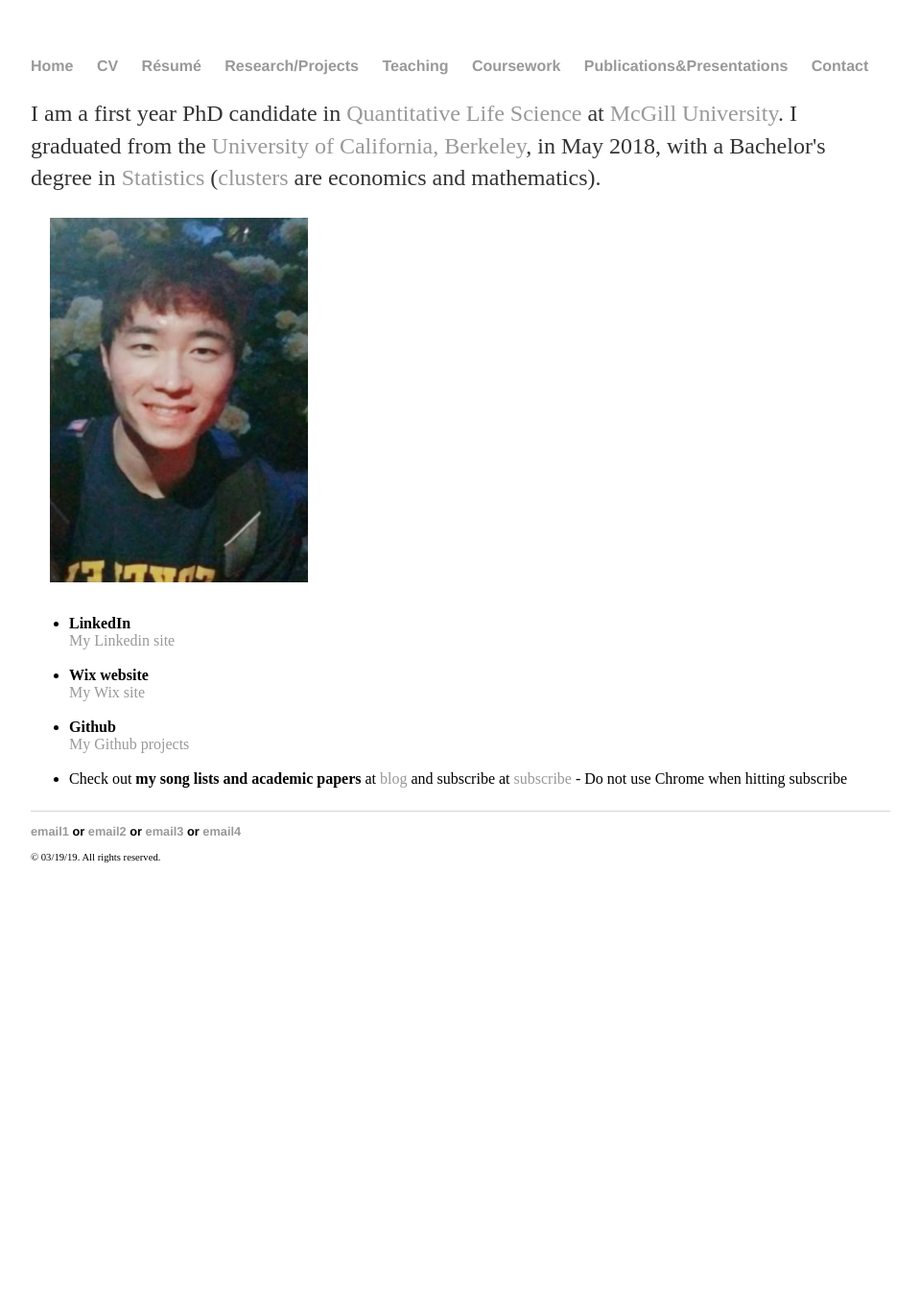
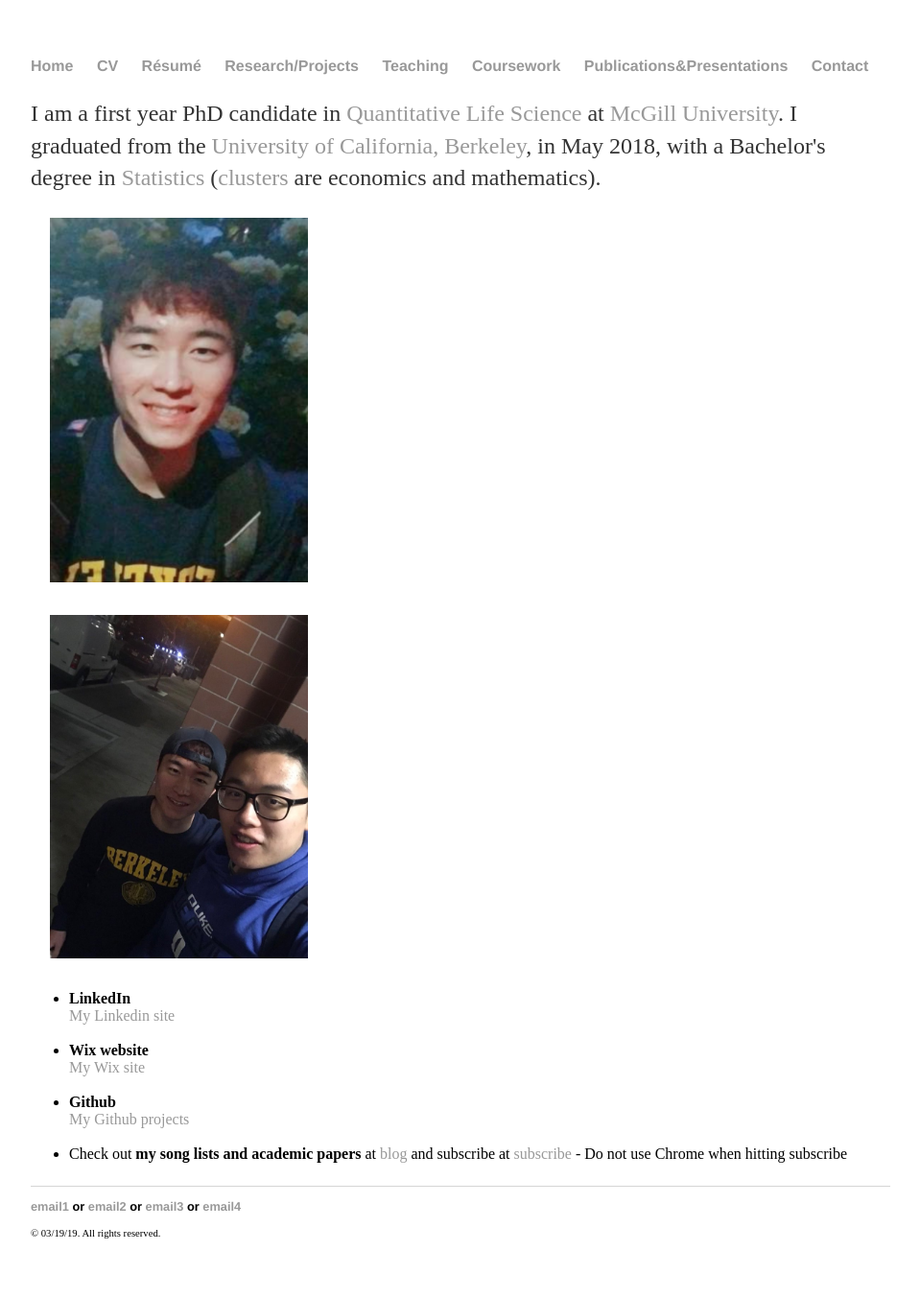
Before and after one commit to yjkweon24/yjkweon24.github.io, a Jekyll site: the page built from index.html, in a window 1280 px wide. Shown: the whole page at 96% size, without its empty margins (160-1119 px from the left). Built offline with Jekyll 4.4.1, drawn with Linux system fonts in a browser that asks for light colours; before the commit the page ends 961 px from its top, so only the background shows below that.

Commit message:
Update index.html

```diff
--- a/index.html
+++ b/index.html
@@ -9,7 +9,9 @@
         </p>
 </div><!-- /.blurb -->
 
-<p><img class="profile-picture" src="images/1.png" alt="hi This is Jin" hspace=20 width="30%" height = "50%"><br>
+<p><img class="profile-picture" src="images/1.png" alt="hi This is Jin" hspace=20 width="30%" height = "50%">
+<p><img class="profile-picture" src="images/2.jpeg" alt="Me and My friend at Cal" hspace=20 width="30%" height = "50%">
+	<br>
 
 	<ul>
 		<li> <b>LinkedIn</b> </li>
```
